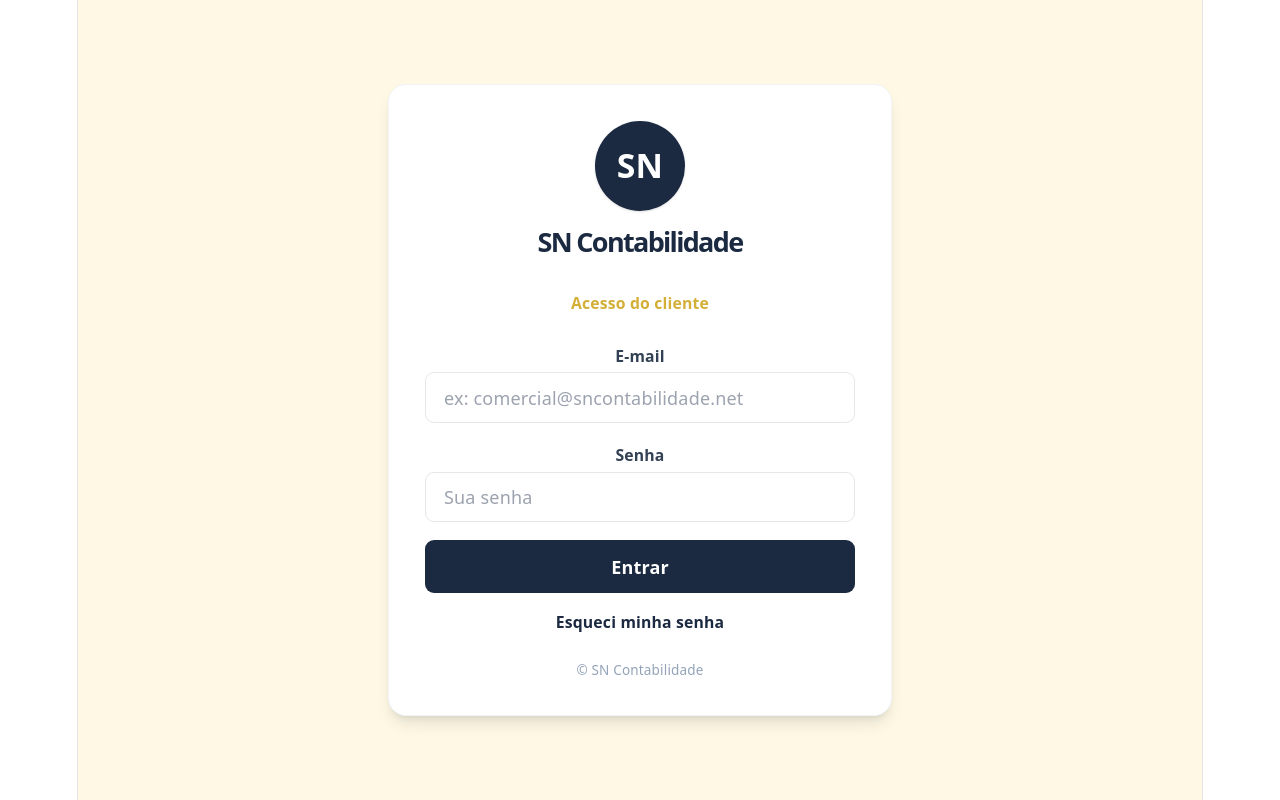
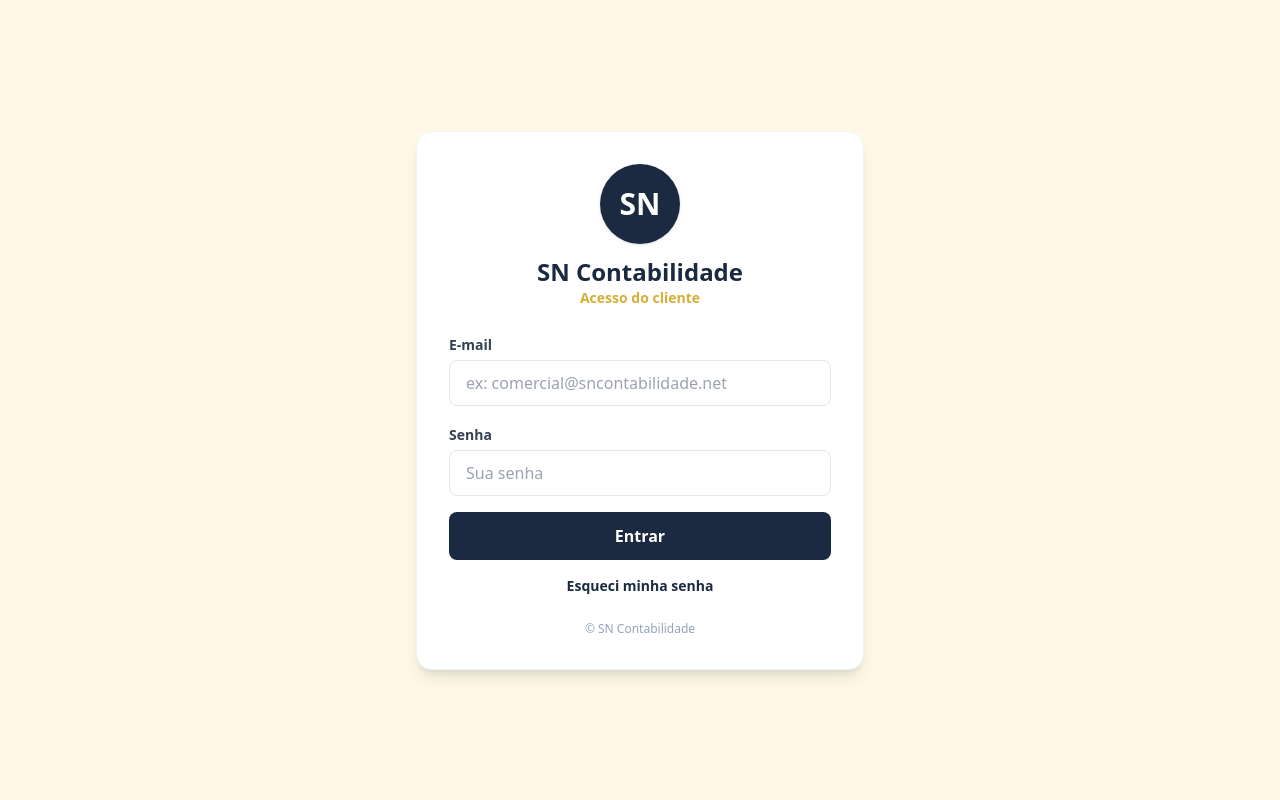
Before and after one commit to SN-Hebraico/snappmei, a React (Vite) app: page / in a window 1280 px wide. Built offline with nearby package versions, Linux system fonts and the light colour scheme; no server answers.

Commit message:
Update index.css

```diff
--- a/src/index.css
+++ b/src/index.css
@@ -1,111 +1,33 @@
-:root {
-  --text: #6b6375;
-  --text-h: #08060d;
-  --bg: #fff;
-  --border: #e5e4e7;
-  --code-bg: #f4f3ec;
-  --accent: #aa3bff;
-  --accent-bg: rgba(170, 59, 255, 0.1);
-  --accent-border: rgba(170, 59, 255, 0.5);
-  --social-bg: rgba(244, 243, 236, 0.5);
-  --shadow:
-    rgba(0, 0, 0, 0.1) 0 10px 15px -3px, rgba(0, 0, 0, 0.05) 0 4px 6px -2px;
+/* src/index.css */
 
-  --sans: system-ui, 'Segoe UI', Roboto, sans-serif;
-  --heading: system-ui, 'Segoe UI', Roboto, sans-serif;
-  --mono: ui-monospace, Consolas, monospace;
-
-  font: 18px/145% var(--sans);
-  letter-spacing: 0.18px;
-  color-scheme: light dark;
-  color: var(--text);
-  background: var(--bg);
-  font-synthesis: none;
-  text-rendering: optimizeLegibility;
-  -webkit-font-smoothing: antialiased;
-  -moz-osx-font-smoothing: grayscale;
-
-  @media (max-width: 1024px) {
-    font-size: 16px;
-  }
+/* Reset básico + consistência */
+*,
+*::before,
+*::after {
+  box-sizing: border-box;
 }
 
-@media (prefers-color-scheme: dark) {
-  :root {
-    --text: #9ca3af;
-    --text-h: #f3f4f6;
-    --bg: #16171d;
-    --border: #2e303a;
-    --code-bg: #1f2028;
-    --accent: #c084fc;
-    --accent-bg: rgba(192, 132, 252, 0.15);
-    --accent-border: rgba(192, 132, 252, 0.5);
-    --social-bg: rgba(47, 48, 58, 0.5);
-    --shadow:
-      rgba(0, 0, 0, 0.4) 0 10px 15px -3px, rgba(0, 0, 0, 0.25) 0 4px 6px -2px;
-  }
-
-  #social .button-icon {
-    filter: invert(1) brightness(2);
-  }
+html,
+body {
+  height: 100%;
 }
 
 body {
   margin: 0;
+
+  /* Fonte padrão boa (combina com Tailwind) */
+  font-family: system-ui, -apple-system, Segoe UI, Roboto, Arial, sans-serif;
+
+  /* Fundo do app (igual sua paleta) */
+  background: #fef8e5;
+
+  /* Cor base do texto */
+  color: #0f172a;
+
+  -webkit-font-smoothing: antialiased;
+  -moz-osx-font-smoothing: grayscale;
 }
 
 #root {
-  width: 1126px;
-  max-width: 100%;
-  margin: 0 auto;
-  text-align: center;
-  border-inline: 1px solid var(--border);
-  min-height: 100svh;
-  display: flex;
-  flex-direction: column;
-  box-sizing: border-box;
+  min-height: 100vh;
 }
-
-h1,
-h2 {
-  font-family: var(--heading);
-  font-weight: 500;
-  color: var(--text-h);
-}
-
-h1 {
-  font-size: 56px;
-  letter-spacing: -1.68px;
-  margin: 32px 0;
-  @media (max-width: 1024px) {
-    font-size: 36px;
-    margin: 20px 0;
-  }
-}
-h2 {
-  font-size: 24px;
-  line-height: 118%;
-  letter-spacing: -0.24px;
-  margin: 0 0 8px;
-  @media (max-width: 1024px) {
-    font-size: 20px;
-  }
-}
-p {
-  margin: 0;
-}
-
-code,
-.counter {
-  font-family: var(--mono);
-  display: inline-flex;
-  border-radius: 4px;
-  color: var(--text-h);
-}
-
-code {
-  font-size: 15px;
-  line-height: 135%;
-  padding: 4px 8px;
-  background: var(--code-bg);
-}
```
